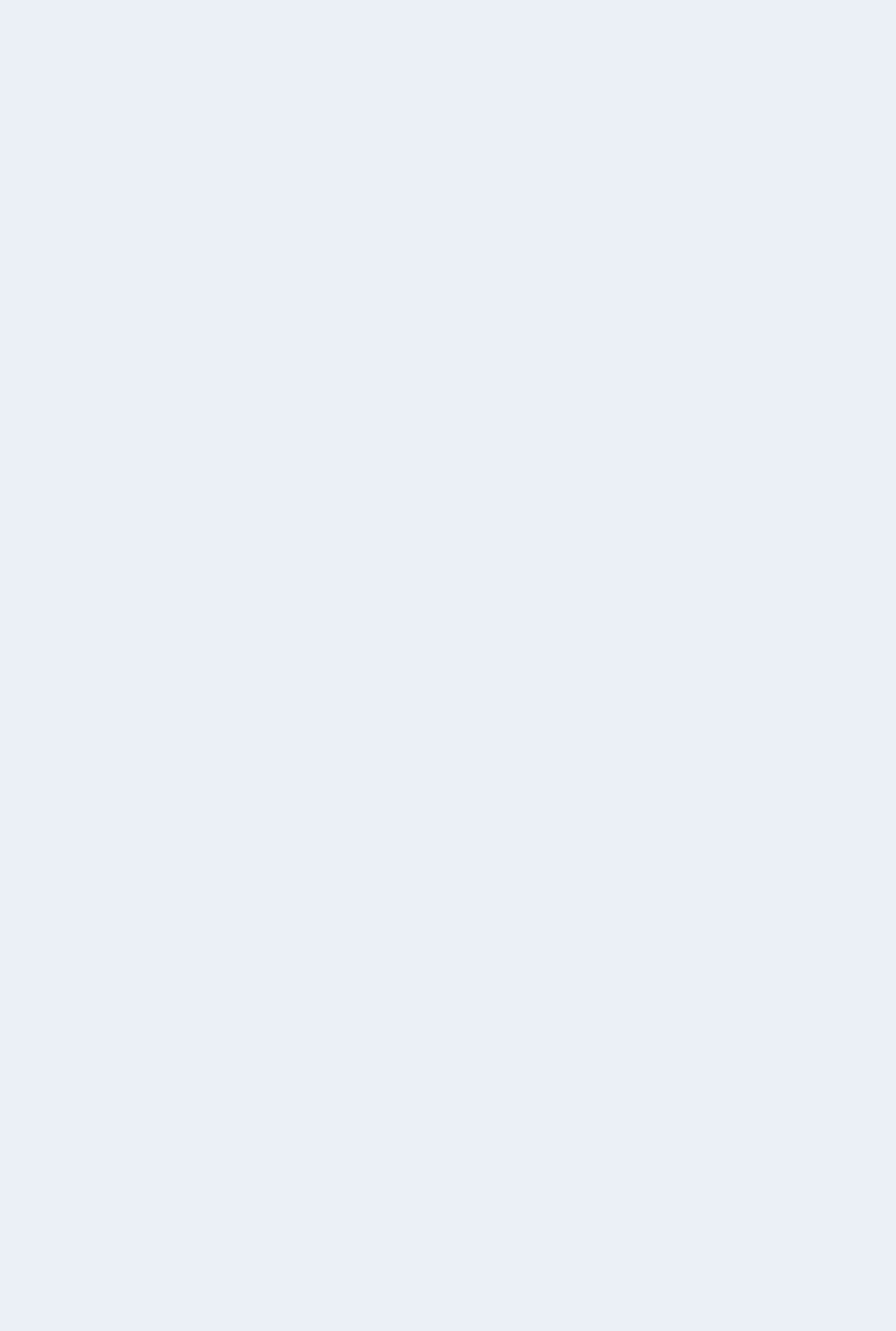
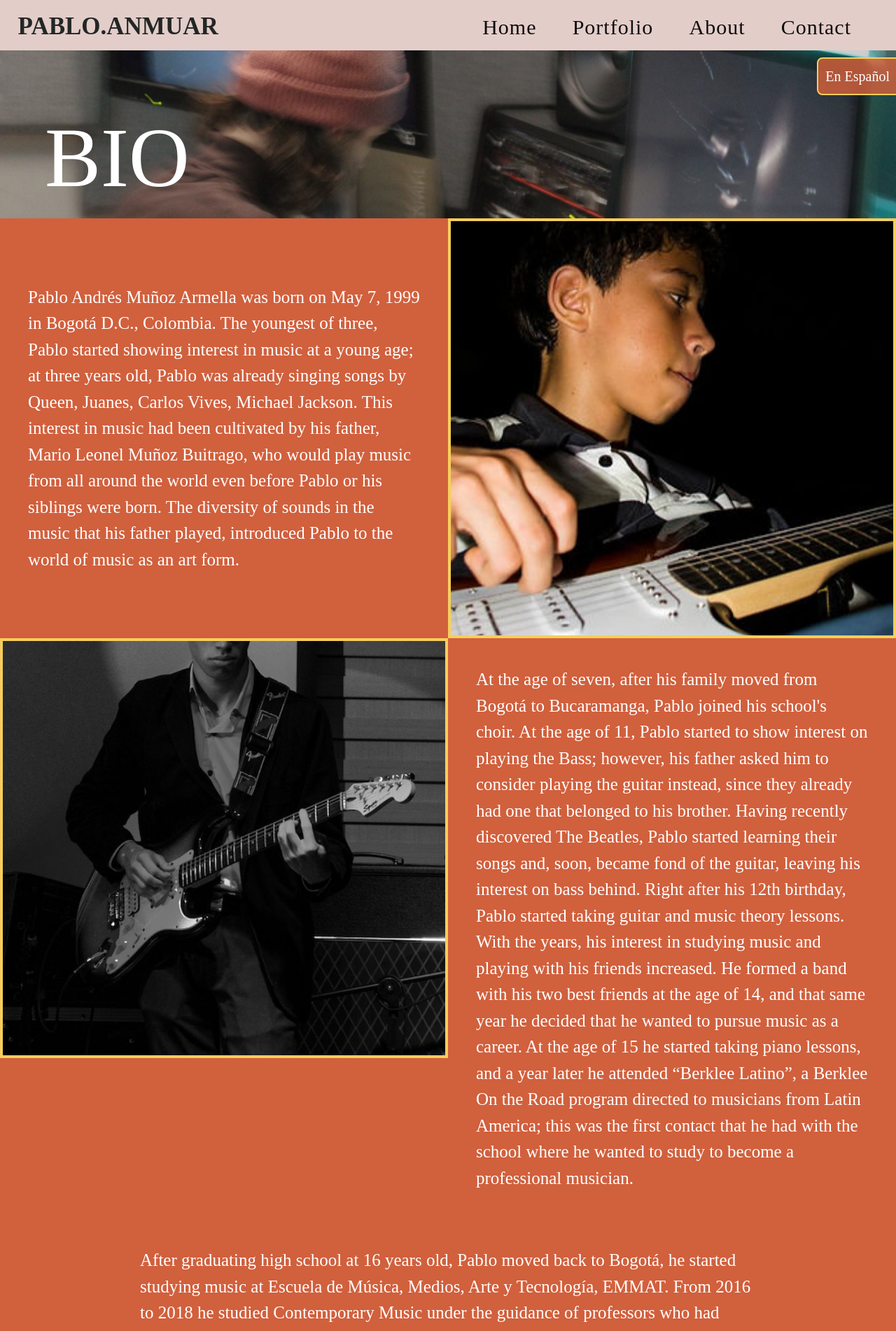
Before and after one commit to ryan-christopher/pabloanmuar, a React (Create React App) app: page /bio in a window 1280 px wide. Before the commit this address had no page. Shown: the top 1902 px of the page at 70% size. Before the commit the page ends 800 px from the top, so only its background shows below. Built offline with nearby package versions, Linux system fonts and the light colour scheme.

Commit message:
added bio page

```diff
--- a/src/App.js
+++ b/src/App.js
@@ -1,6 +1,7 @@
 import { Routes, Route } from "react-router-dom";
 import Home from './pages/home';
 import Portfolio from './pages/portfolio';
+import Bio from './pages/bio'
 import Styling from './pages/styling'
 import './styles/App.css';
 import React from 'react'
@@ -16,6 +17,7 @@ function App() {
           <Route path="/" element={<Home />} />
           <Route path="/portfolio" element={<Portfolio />} />
           <Route path="/styling" element={<Styling />} />
+          <Route path="/bio" element={<Bio />} />
 
         </Routes>
       </div>
--- /dev/null
+++ b/src/components/Biography.js
@@ -0,0 +1,47 @@
+import React from 'react'
+import { useTranslation } from 'react-i18next';
+import "../styles/App.css"
+import { ParallaxBanner, ParallaxBannerLayer } from 'react-scroll-parallax';
+
+function Biography() {
+    const { t } = useTranslation();
+    return (
+        <div className='bg-[#d1603d] text-white font-["Patrick_Hand"] text-[22px] lg:text-[25px] w-full'>
+            <div className='pt-[72px]'>
+                <ParallaxBanner style={{ aspectRatio: '1 / 1' }} className="h-[25vh] sm:h-[30vh] min-h-[200px] block ml-auto mr-auto">
+                    <ParallaxBannerLayer image="media/biobanner.jpeg" speed={10} />
+                    <ParallaxBannerLayer className='bg-[#21212138]' speed={0}>
+                        <h2 className='font-["Yatra_One"] uppercase text-white pt-[15vh] sm:pt-[5vh] lg:pt-[8vh] ml-[5vw] text-[60px] md:text-[80px] lg:text-[120px] text-left'>
+                            {t('description.bio')}
+                        </h2>
+                    </ParallaxBannerLayer>
+                </ParallaxBanner>
+            </div>
+            <div className="flex-container ease-in duration-200 overflow-hidden w-full">
+                <div className="flex flex-item-left text-left lg:w-[50%]"><p className='p-[40px] text-[22px] lg:text-[25px] flex self-center'>{t('description.biop1')}</p></div>
+                <div className='flex-tem-right lg:w-[50%]'> <ParallaxBanner style={{ aspectRatio: '1 / 1' }} className="h-[600px] border-[4px] border-[#f7ce5b]">
+                    <ParallaxBannerLayer image="media/youngPablo.jpeg" speed={10} />
+                </ParallaxBanner>
+                </div>
+            </div>
+            <div className="flex-container-reverse ease-in duration-200 w-full">
+                <div className="flex flex-item-left text-left lg:w-[50%]"><p className='p-[40px] text-[22px] lg:text-[25px] flex self-center'>{t('description.biop2')}</p ></div>
+                <div className='flex-tem-right lg:w-[50%]'> <ParallaxBanner style={{ aspectRatio: '1 / 1' }} className="h-[600px] border-[4px] border-[#f7ce5b]">
+                    <ParallaxBannerLayer image="media/pablobw.jpeg" speed={10} />
+                </ParallaxBanner>
+                </div>
+
+            </div>
+
+
+            <div className='w-[100vw] md:w-[75vw] block ml-auto mr-auto p-[40px]'>
+                <p>
+                    {t('description.biop3')}
+                </p>
+            </div>
+
+        </div >
+    )
+}
+
+export default Biography
--- a/src/components/Contact.js
+++ b/src/components/Contact.js
@@ -9,7 +9,7 @@ import { useTranslation } from 'react-i18next';
 function Contact() {
     const { t } = useTranslation();
     return (
-        <div id="contact" className="w-[100vw] bg-[#e9f1f7]">
+        <div id="contact" className="w-full bg-[#e9f1f7]">
             <div className='bg-[#e9f1f7]' >
                 <div>
                     <ParallaxBanner style={{ aspectRatio: '1 / 1' }} className="h-[25vh] sm:h-[30vh] min-h-[200px] block ml-auto mr-auto">
--- a/src/components/MusicEntry.js
+++ b/src/components/MusicEntry.js
@@ -30,7 +30,7 @@ function MusicEntry({ title, photo, spotlink, ytlink, applelink, spotEmbed, cred
     }
 
     return (
-        <div className='w-[100vw] text-white min-h-[352px] mt-[calc(5vh+50px)] mb-[calc(5vh+50px)] bg-[#222725] group'>
+        <div className='w-full text-white min-h-[352px] mt-[calc(5vh+50px)] mb-[calc(5vh+50px)] bg-[#222725] group'>
             <h2 className="font-['Yatra_One'] text-[27px] sm:text-[40px] lg:text-[50px] ml-[20px]">{title}</h2>
             <div className='flex flex-col lg:flex-row lg:min-h-[352px] lg:h-[35vh]'>
                 <div className='flex-initial whitespace-nowrap max-w-[100vw] lg:w-[40vw]'>
--- a/src/components/Navbar.js
+++ b/src/components/Navbar.js
@@ -38,6 +38,22 @@ function Navbar({ currPage }) {
             <ul className="desktopnavlinks font-['Yatra_One'] sm:text-[23px] lg:text-[30px]">
                 <li><a className='sm:mt-[8px] lg:mt-[0]' href="/#home">{t('description.home')}</a></li>
                 <li><a className='sm:mt-[8px] lg:mt-[0]' href="#portfolio">{t('description.portfolio')}</a></li>
+                <li><a className='sm:mt-[8px] lg:mt-[0]' href="/#about">{t('description.about')}</a></li>
+                <li><a className='sm:mt-[8px] lg:mt-[0]' href="/#contact">{t('description.contact')}</a></li>
+            </ul>
+    }
+    else if (currPage === "bio") {
+        mobilelinks =
+            <div>
+                <a href="/#home" className="mobilemenu-link" onClick={menutoggle()}>{t('description.home')}</a>
+                <a href="/portfolio" className="mobilemenu-link" onClick={menutoggle()}>{t('description.portfolio')}</a>
+                <a href="/#about" className="mobilemenu-link" onClick={menutoggle()}>{t('description.about')}</a>
+                <a href="/#contact" className="mobilemenu-link" onClick={menutoggle()}>{t('description.contact')}</a>
+            </div>
+        desktoplinks =
+            <ul className="desktopnavlinks font-['Yatra_One'] sm:text-[23px] lg:text-[30px]">
+                <li><a className='sm:mt-[8px] lg:mt-[0]' href="/#home">{t('description.home')}</a></li>
+                <li><a className='sm:mt-[8px] lg:mt-[0]' href="/portfolio">{t('description.portfolio')}</a></li>
                 <li><a className='sm:mt-[8px] lg:mt-[0]' href="/#about">{t('description.about')}</a></li>
                 <li><a className='sm:mt-[8px] lg:mt-[0]' href="/#contact">{t('description.contact')}</a></li>
             </ul>
--- a/src/components/Portfolio.js
+++ b/src/components/Portfolio.js
@@ -8,7 +8,7 @@ import { ParallaxBanner, ParallaxBannerLayer } from 'react-scroll-parallax';
 function Portfolio() {
     const { t } = useTranslation();
     return (
-        <div id="portfolio" className="min-h-[100vh] w-[100vw] bg-[#222725] text-white">
+        <div id="portfolio" className="min-h-[100vh] w-full bg-[#222725] text-white">
             <div>
                 <ParallaxBanner style={{ aspectRatio: '1 / 1' }} className="h-[35vh] sm:h-[45vh] min-h-[300px] block ml-auto mr-auto">
                     <ParallaxBannerLayer image="media/desk.jpg" speed={10} />
@@ -19,7 +19,7 @@ function Portfolio() {
                     </ParallaxBannerLayer>
                 </ParallaxBanner>
             </div>
-            <span className='block ml-auto mr-auto w-[100vw] align-center text-right'>
+            <span className='block ml-auto mr-auto w-full align-center text-right'>
                 <Parallax rotate={[-30, 30]} className="w-[10vw] min-w-[120px] inline-block max-w-[200px]
                         ease-linear duration-[50ms] mr-[10vw]">
                     <img src="media/pabdood.png" alt="" className="p-[0px] mt-[50px] opacity-100 hover:scale-125 ease-in duration-200" aria-hidden="true" />
@@ -111,7 +111,7 @@ function Portfolio() {
                     </h2>
                 </div>
             </div>
-            <div className='flex flex-wrap min-h-[1000px] justify-center w-[100vw]'>
+            <div className='flex flex-wrap min-h-[1000px] justify-center w-full'>
                 <Video videolink={"https://www.youtube-nocookie.com/embed/84Anqc2-K40?si=fV-lOv8ghAcqJE_X"} />
                 <Video videolink={"https://www.youtube-nocookie.com/embed/uO2_d3x7AFQ?si=M1t-nTLIAaZGffB9"} />
                 <Video videolink={"https://www.youtube-nocookie.com/embed/9EDQTycAYw0?si=iEyUg9Rq3KJiLltj"} />
--- a/src/components/Video.js
+++ b/src/components/Video.js
@@ -3,7 +3,7 @@ import React from 'react'
 function Video({ videolink }) {
     return (
         <div>
-            <iframe className='min-w-[300px] sm:min-w-[500px] min-h-[100%] w-[100vw] h-[400px] lg:w-[50vw] lg:h-[400px] border-[#f7ce5b] border-[1px]' src={videolink} title="YouTube video player"></iframe>
+            <iframe className='min-w-[300px] sm:min-w-[500px] min-h-[100%] w-[100vw] h-[400px] lg:w-[49vw] lg:h-[400px] border-[#f7ce5b] border-[1px]' src={videolink} title="YouTube video player"></iframe>
         </div>
     )
 }
--- a/src/i18n.js
+++ b/src/i18n.js
@@ -42,7 +42,11 @@ i18n
                         gameovercredit: 'Producer and mixing engineer.',
                         timidocredit: 'Co-writer, co-producer and co-mixing engineer alongside Angel Javier.',
                         analogcredit: 'Producer on Track #1, #4 and #5, Co-writer on Track #4 and #5',
-                        keepmeclosecredit: 'Co-writer, co-producer and co-mixing engineer alongside Angel Javier.'
+                        keepmeclosecredit: 'Co-writer, co-producer and co-mixing engineer alongside Angel Javier.',
+                        bio: 'Bio',
+                        biop1: 'Pablo Andrés Muñoz Armella was born on May 7, 1999 in Bogotá D.C., Colombia.  The youngest of three, Pablo started showing interest in music at a young age; at three years old, Pablo was already singing songs by Queen, Juanes, Carlos Vives, Michael Jackson. This interest in music had been cultivated by his father, Mario Leonel Muñoz Buitrago, who would play music from all around the world even before Pablo or his siblings were born. The diversity of sounds in the music that his father played, introduced Pablo to the world of music as an art form.',
+                        biop2: "At the age of seven, after his family moved from Bogotá to Bucaramanga, Pablo joined his school's choir. At the age of 11, Pablo started to show interest on playing the Bass; however, his father asked him to consider playing the guitar instead, since they already had one that belonged to his brother. Having recently discovered The Beatles, Pablo started learning their songs and, soon, became fond of the guitar, leaving his interest on bass behind. Right after his 12th birthday, Pablo started taking guitar and music theory lessons. With the years, his interest in studying music and playing with his friends increased.  He formed a band with his two best friends at the age of 14, and that same year he decided that he wanted to pursue music as a career. At the age of 15 he started taking piano lessons, and a year later he attended “Berklee Latino”, a Berklee On the Road program directed to musicians from Latin America; this was the first contact that he had with the school where he wanted to study to become a professional musician.",
+                        biop3: 'After graduating high school at 16 years old, Pablo moved back to Bogotá, he started studying music at Escuela de Música, Medios, Arte y Tecnología, EMMAT. From 2016 to 2018 he studied Contemporary Music under the guidance of professors who had graduated from Berklee College of Music. On the fall of 2018, he transferred his college credits to Berklee College of Music and started studying Contemporary Writing and Production. During his time in the college, Pablo has worked on building high level writing and production abilities. He has collaborated with many of his fellow students in different arrangements and compositions. He has co-produced and co-written two singles with the artist Javier, produced one single with LA artist Felice. Pablo graduated Summa Cum Laude from Berklee College of Music on May 2021.'
                     }
                 }
             },
@@ -76,7 +80,8 @@ i18n
                         gameovercredit: 'Productor e ingeniero de mezcla.',
                         timidocredit: 'Co-compositor, productor e ingeniero de mezcla junto a Angel Javier.',
                         analogcredit: 'Productor en las pistas #1, #4 y #5, coautor en las pistas #4 y #5.',
-                        keepmeclosecredit: 'Co-compositor, productor e ingeniero de mezcla junto a Angel Javier.'
+                        keepmeclosecredit: 'Co-compositor, productor e ingeniero de mezcla junto a Angel Javier.',
+                        bio: 'Biografia',
                     }
                 }
             }
--- /dev/null
+++ b/src/pages/bio.jsx
@@ -0,0 +1,18 @@
+import React from 'react'
+import "../styles/App.css"
+import "../styles/index.css"
+import Contact from '../components/Contact'
+import Navbar from "../components/Navbar"
+import Biography from '../components/Biography'
+
+function bio() {
+    return (
+        <div>
+            <Navbar currPage={"bio"} />
+            <Biography />
+            <Contact />
+        </div>
+    )
+}
+
+export default bio
--- a/src/styles/App.css
+++ b/src/styles/App.css
@@ -21,6 +21,13 @@ html{
     text-align: center;
   }
 
+.flex-container-reverse{
+  display: flex;
+    flex-direction: row-reverse;
+    font-size: 30px;
+    text-align: center;
+}
+
   .flex-item-left50 {
     padding: 0px;
     flex: 50%;
@@ -32,9 +39,12 @@ html{
   }
 
 
-  @media (max-width: 1000px) {
+  @media (max-width: 1024px) {
     .flex-container {
       flex-direction:column-reverse;
+    }
+    .flex-container-reverse{
+      flex-direction: column;
     }
 }
 
```
Also changed, not shown: src/components/About.js (+9 -0 lines), public/media/biobanner.jpeg (added), public/media/pablobw.jpeg (added).
